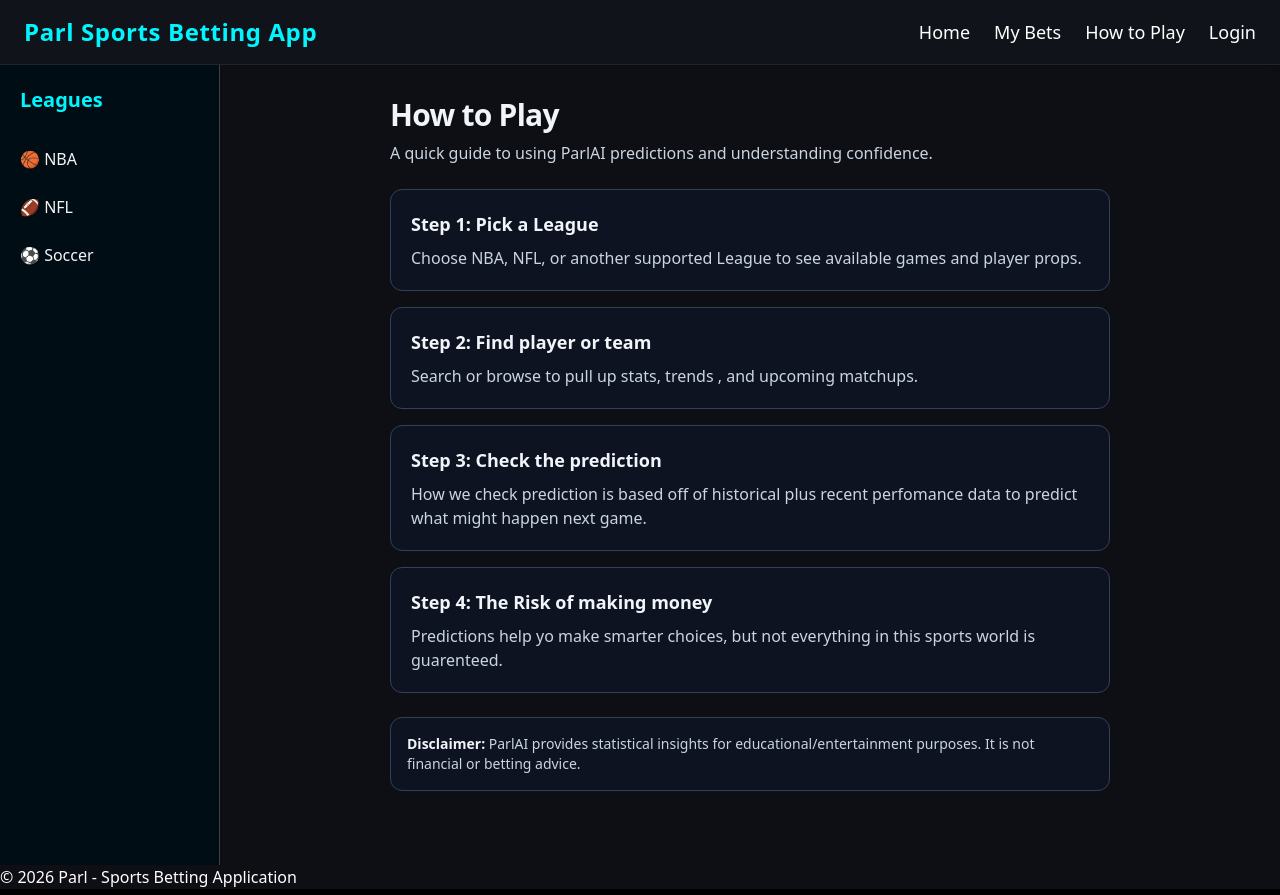
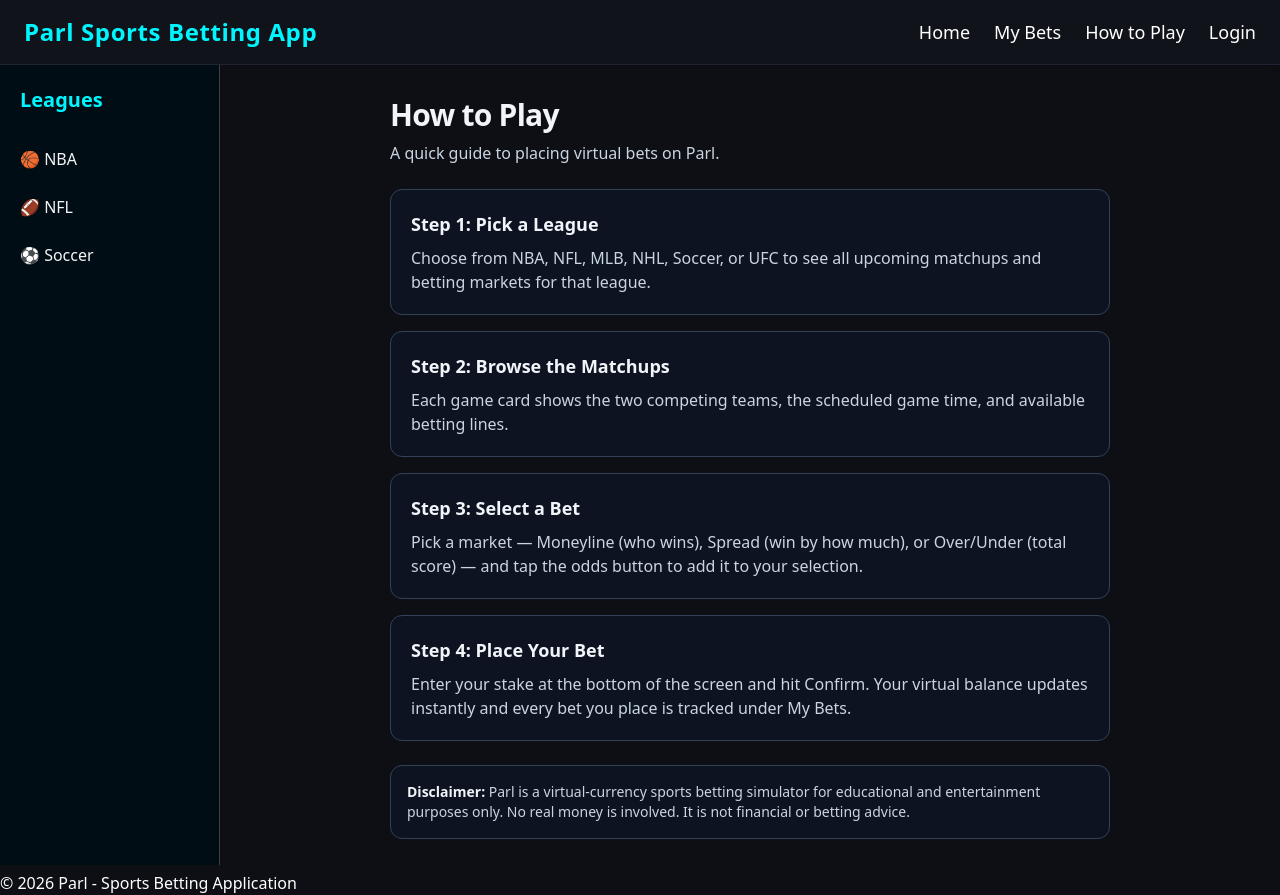
Before and after one commit to AmalSresh/491-ParlAI, a React app in the folder frontend/: page /how-to-play in a window 1280 px wide. Built offline with nearby package versions, Linux system fonts and the light colour scheme; no server answers; the HTML template or start-up script is replaced by a standard one.

Commit message:
Tom's HowToPlay page

```diff
--- a/frontend/src/pages/HowToPlay.jsx
+++ b/frontend/src/pages/HowToPlay.jsx
@@ -1,19 +1,19 @@
 const STEPS = [
   {
     title: 'Pick a League',
-    body: 'Choose NBA, NFL, or another supported League to see available games and player props.',
+    body: 'Choose from NBA, NFL, MLB, NHL, Soccer, or UFC to see all upcoming matchups and betting markets for that league.',
   },
   {
-    title: 'Find player or team',
-    body: 'Search or browse to pull up stats, trends , and upcoming matchups.',
+    title: 'Browse the Matchups',
+    body: 'Each game card shows the two competing teams, the scheduled game time, and available betting lines.',
   },
   {
-    title: 'Check the prediction',
-    body: ' How we check prediction is based off of historical plus recent perfomance data to predict what might happen next game.',
+    title: 'Select a Bet',
+    body: 'Pick a market — Moneyline (who wins), Spread (win by how much), or Over/Under (total score) — and tap the odds button to add it to your selection.',
   },
   {
-    title: 'The Risk of making money',
-    body: 'Predictions help yo make smarter choices, but not everything in this sports world is guarenteed.',
+    title: 'Place Your Bet',
+    body: 'Enter your stake at the bottom of the screen and hit Confirm. Your virtual balance updates instantly and every bet you place is tracked under My Bets.',
   },
 ];
 
@@ -23,8 +23,7 @@ export default function HowToPlay() {
       <header className="mb-6">
         <h1 className="text-3xl font-bold tracking-tight">How to Play</h1>
         <p className="mt-2 text-slate-300">
-          A quick guide to using ParlAI predictions and understanding
-          confidence.
+          A quick guide to placing virtual bets on Parl.
         </p>
       </header>
 
@@ -45,8 +44,9 @@ export default function HowToPlay() {
       <div className="mt-6 rounded-xl border border-slate-700 bg-slate-900/60 p-4">
         <p className="text-sm text-slate-300">
           <span className="font-semibold text-slate-100">Disclaimer:</span>{' '}
-          ParlAI provides statistical insights for educational/entertainment
-          purposes. It is not financial or betting advice.
+          Parl is a virtual-currency sports betting simulator for
+          educational and entertainment purposes only. No real money is
+          involved. It is not financial or betting advice.
         </p>
       </div>
     </main>
```
